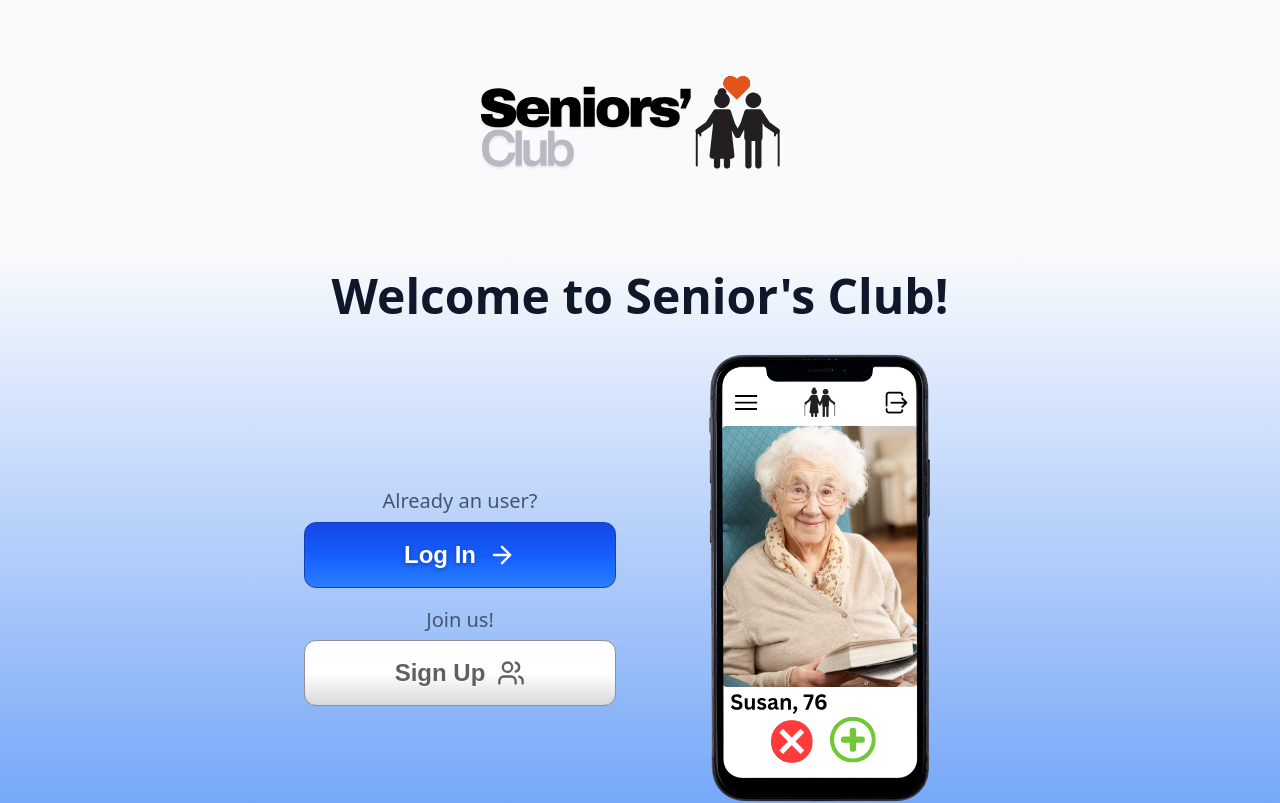
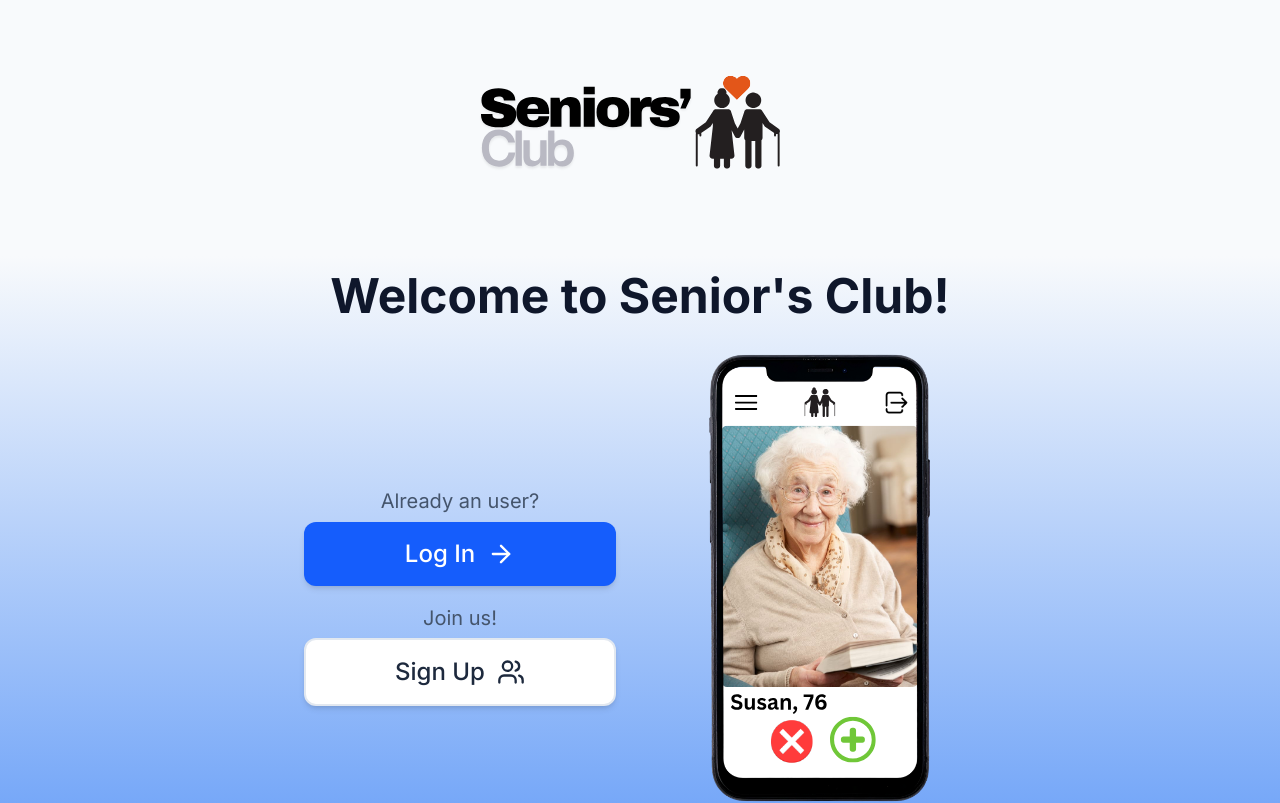
Before and after one commit to jeremyvssk/seniors-club, a React (Vite) app in the folder frontend/: page / in a window 1280 px wide. Shown: the top 803 px of the page. Built offline with nearby package versions, Linux system fonts and the light colour scheme.

Commit message:
made buttons cool again, added main font to index.css

```diff
--- a/frontend/src/components/buttons/LogInButton.tsx
+++ b/frontend/src/components/buttons/LogInButton.tsx
@@ -2,36 +2,28 @@ import React from 'react';
 import { ArrowRight } from 'lucide-react';
 
 interface LogInButtonProps {
-  onClick: () => void;
+  onClick?: () => void;
   className?: string;
+  type?: 'button' | 'submit' | 'reset';
   disabled?: boolean;
+  children?: React.ReactNode;
 }
 
-const LogInButton: React.FC<LogInButtonProps> = ({ onClick, className = '', disabled = false }) => {
+const LogInButton: React.FC<LogInButtonProps> = ({
+  onClick,
+  className = '',
+  type = 'button',
+  disabled = false,
+  children
+}) => {
   return (
     <button
+      type={type}
+      onClick={onClick}
       disabled={disabled}
-      onClick={onClick}
-      className={`
-        w-full py-4 px-6 rounded-xl text-2xl font-semibold
-        flex items-center justify-center group
-        outline-none cursor-pointer
-        bg-gradient-to-t from-blue-500 via-blue-600 to-blue-700
-        border border-blue-800
-        text-white
-        transition-all duration-200 ease-in-out
-        hover:shadow-[0_4px_3px_1px_#60a5fa,0_6px_8px_#3b82f6,0_-4px_4px_#2563eb,0_-6px_4px_#60a5fa,inset_0_0_3px_3px_#1e40af]
-        active:shadow-[0_4px_3px_1px_#60a5fa,0_6px_8px_#3b82f6,0_-4px_4px_#2563eb,0_-6px_4px_#60a5fa,inset_0_0_5px_3px_#1e3a8a,inset_0_0_30px_#1e40af]
-        focus:shadow-[0_4px_3px_1px_#60a5fa,0_6px_8px_#3b82f6,0_-4px_4px_#2563eb,0_-6px_4px_#60a5fa,inset_0_0_5px_3px_#1e3a8a,inset_0_0_30px_#1e40af]
-        disabled:opacity-50 disabled:cursor-not-allowed
-        ${className}
-      `}
-      style={{
-        textShadow: '0 2px 4px rgba(0, 0, 0, 0.3)',
-        fontFamily: '"Source Sans Pro", sans-serif'
-      }}
+      className={`w-full bg-blue-600 hover:bg-blue-700 text-white py-4 px-6 rounded-xl text-2xl font-medium transition-all shadow-md hover:shadow-lg flex items-center justify-center group disabled:opacity-50 disabled:cursor-not-allowed ${className}`}
     >
-      Log In
+      {children || 'Log In'}
       <ArrowRight className="w-7 h-7 ml-3 group-hover:translate-x-1 transition-transform" />
     </button>
   );
--- a/frontend/src/components/buttons/SignUpButton.tsx
+++ b/frontend/src/components/buttons/SignUpButton.tsx
@@ -21,24 +21,7 @@ const SignUpButton: React.FC<SignUpButtonProps> = ({
       type={type}
       onClick={onClick}
       disabled={disabled}
-      className={`
-        w-full py-4 px-6 rounded-xl text-2xl font-semibold
-        flex items-center justify-center group
-        outline-none cursor-pointer
-        bg-gradient-to-t from-[#D8D9DB] via-white to-[#FDFDFD]
-        border border-[#8F9092]
-        text-[#606060]
-        transition-all duration-200 ease-in-out
-        hover:shadow-[0_4px_3px_1px_#FCFCFC,0_6px_8px_#D6D7D9,0_-4px_4px_#CECFD1,0_-6px_4px_#FEFEFE,inset_0_0_3px_3px_#CECFD1]
-        active:shadow-[0_4px_3px_1px_#FCFCFC,0_6px_8px_#D6D7D9,0_-4px_4px_#CECFD1,0_-6px_4px_#FEFEFE,inset_0_0_5px_3px_#999,inset_0_0_30px_#aaa]
-        focus:shadow-[0_4px_3px_1px_#FCFCFC,0_6px_8px_#D6D7D9,0_-4px_4px_#CECFD1,0_-6px_4px_#FEFEFE,inset_0_0_5px_3px_#999,inset_0_0_30px_#aaa]
-        disabled:opacity-50 disabled:cursor-not-allowed
-        ${className}
-      `}
-      style={{
-        textShadow: '0 1px #fff',
-        fontFamily: '"Source Sans Pro", sans-serif'
-      }}
+      className={`w-full bg-white hover:bg-slate-50 text-slate-800 py-4 px-6 rounded-xl text-2xl font-medium transition-all shadow-md hover:shadow-lg border-2 border-slate-200 flex items-center justify-center group disabled:opacity-50 disabled:cursor-not-allowed ${className}`}
     >
       {children || 'Sign Up'}
       <Users className="w-7 h-7 ml-3 group-hover:translate-x-1 transition-transform" />
--- a/frontend/src/index.css
+++ b/frontend/src/index.css
@@ -1 +1,7 @@
 @import "tailwindcss";
+
+@import url('https://fonts.googleapis.com/css2?family=Inter:wght@400;500;600;700&display=swap');
+
+body {
+  font-family: 'Inter', system-ui, -apple-system, sans-serif;
+}
```
